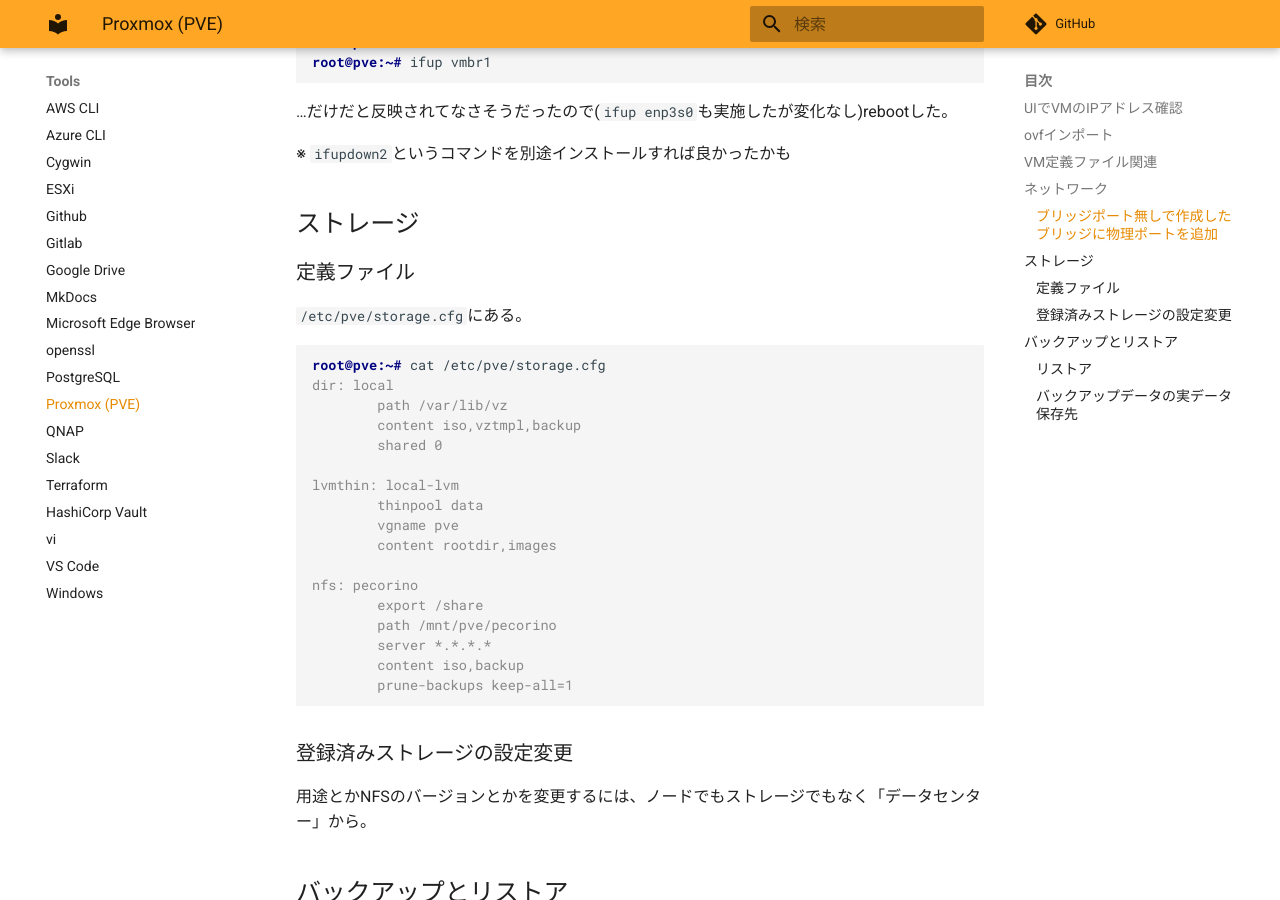
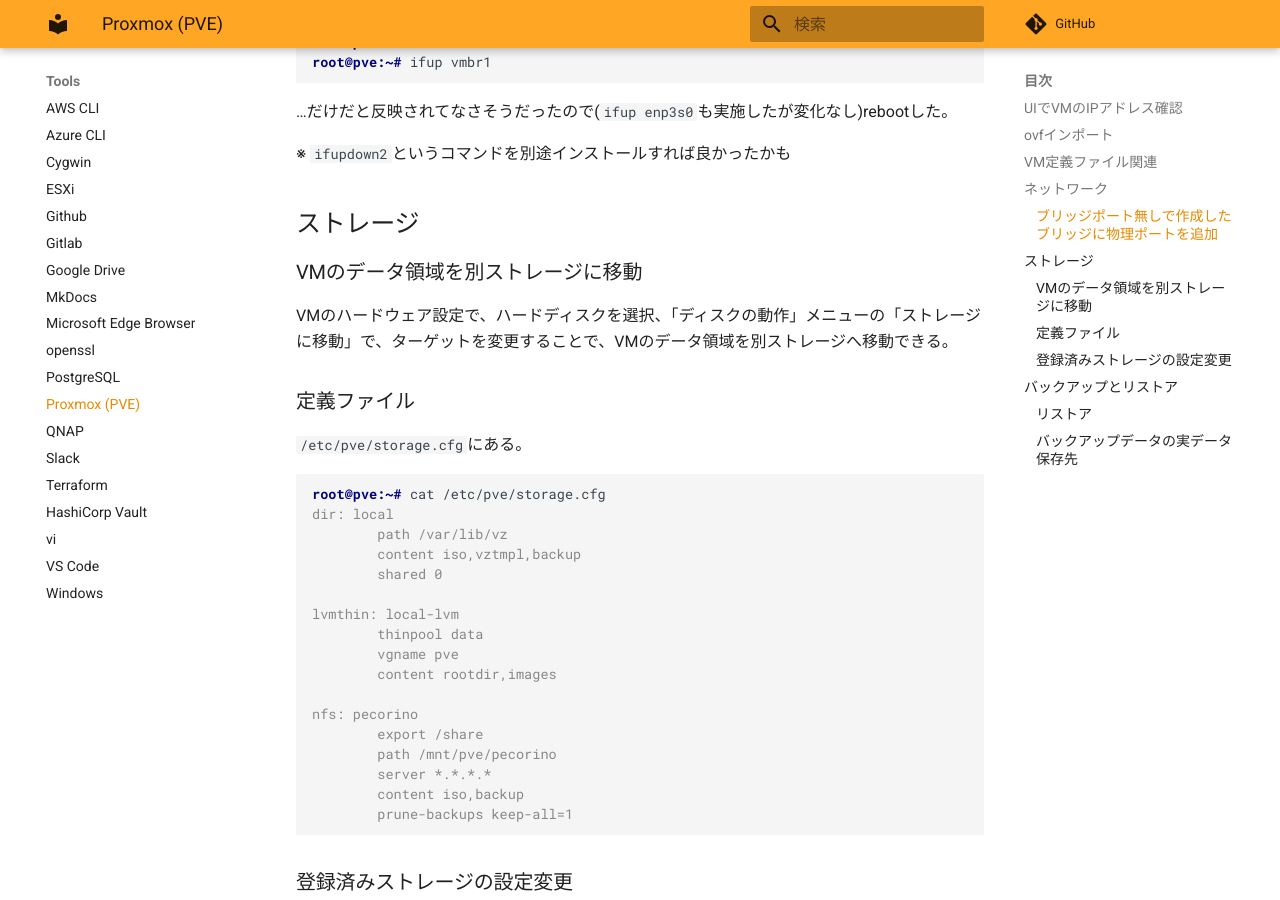
Before and after one commit to zaki-lknr/docs, an MkDocs documentation site: the page built from docs/Tools/proxmox.md, in a window 1280 px wide and 900 px high, scrolled down 1920 px. Built offline with MkDocs 1.6.1 and Material for MkDocs 9.7.7, drawn with Linux system fonts in a browser that asks for light colours; comment, search, counter and statistics services are not loaded.

Commit message:
tools/proxmox: VMデータのストレージ移動

```diff
--- a/docs/Tools/proxmox.md
+++ b/docs/Tools/proxmox.md
@@ -96,6 +96,10 @@ root@pve:~# ifup vmbr1
 
 ## ストレージ
 
+### VMのデータ領域を別ストレージに移動
+
+VMのハードウェア設定で、ハードディスクを選択、「ディスクの動作」メニューの「ストレージに移動」で、ターゲットを変更することで、VMのデータ領域を別ストレージへ移動できる。
+
 ### 定義ファイル
 
 `/etc/pve/storage.cfg`にある。
```
